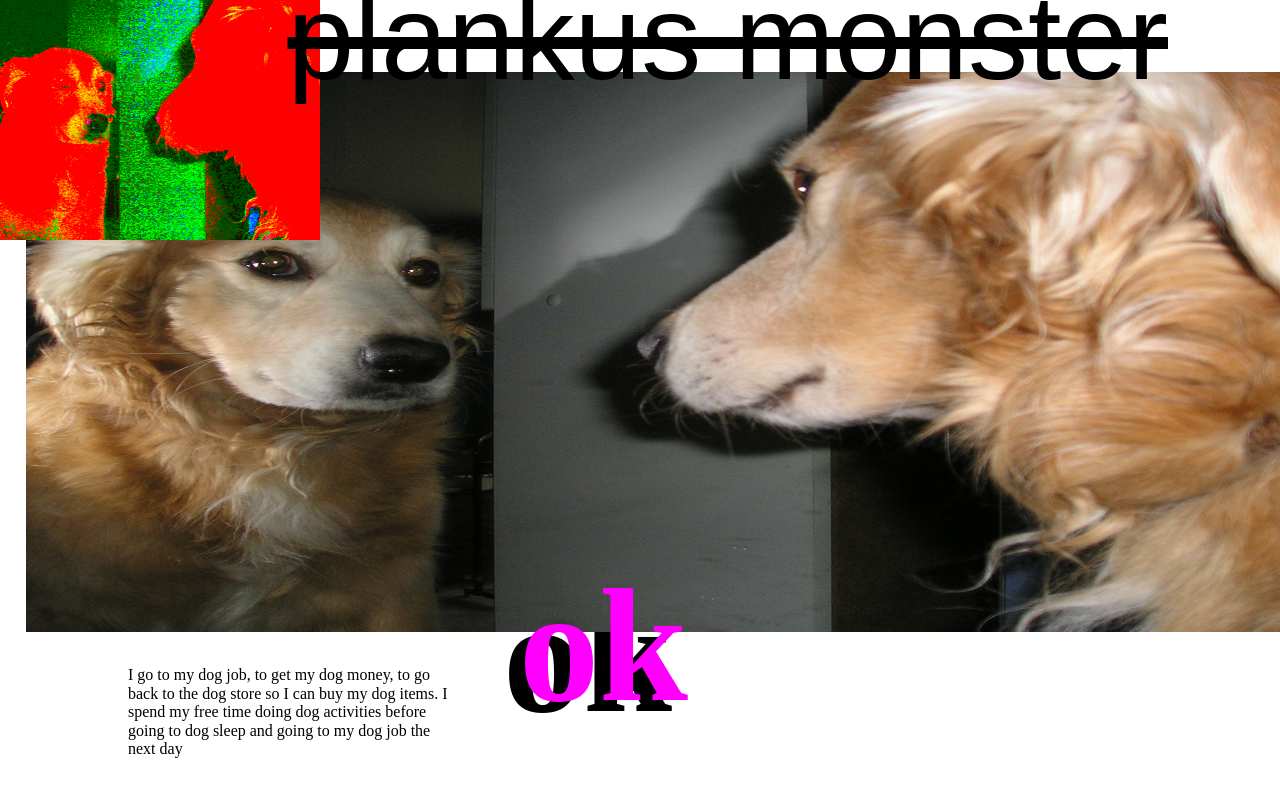
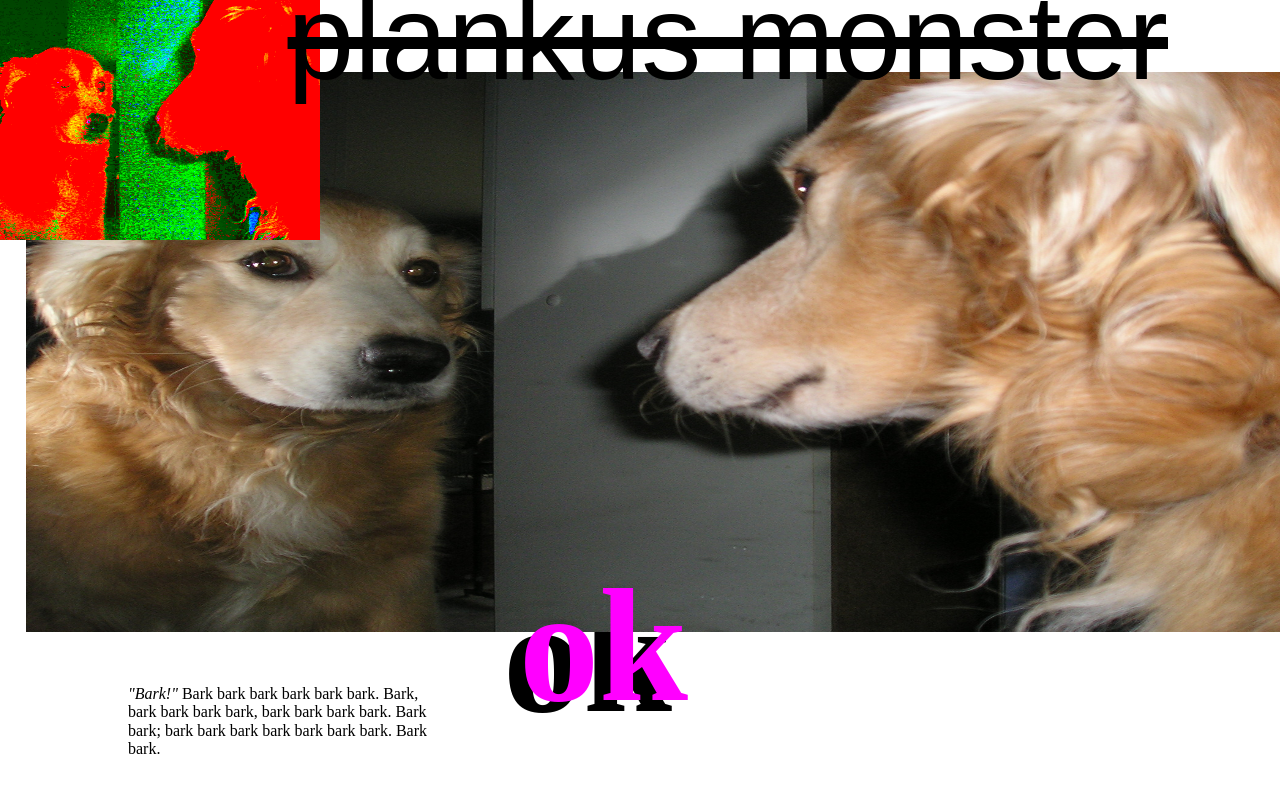
Before and after one commit to dylan-roussin/plankus.monster, a plain HTML site: page index.html in a window 1280 px wide. Drawn offline with Linux system fonts and the light colour scheme.

Commit message:
text update

```diff
--- a/index.html
+++ b/index.html
@@ -28,9 +28,9 @@
       />
 
       <div class="text-main">
-        I go to my dog job, to get my dog money, to go back to the dog store so
-        I can buy my dog items. I spend my free time doing dog activities before
-        going to dog sleep and going to my dog job the next day
+        <em>"Bark!"</em> Bark bark bark bark bark bark. Bark, bark bark bark
+        bark, bark bark bark bark. Bark bark; bark bark bark bark bark bark
+        bark. Bark bark.
       </div>
     </main>
     <div class="slide">
```
